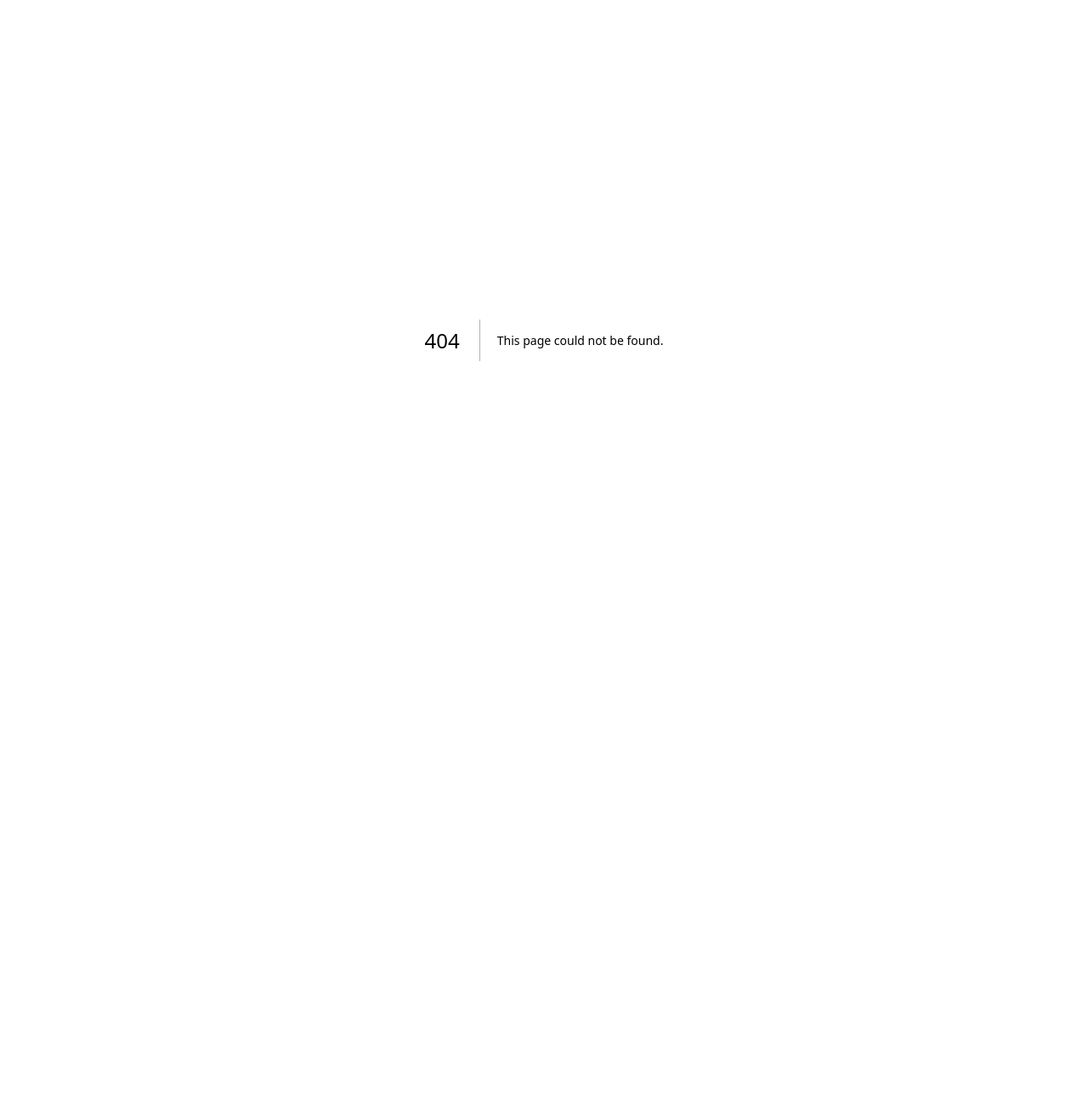
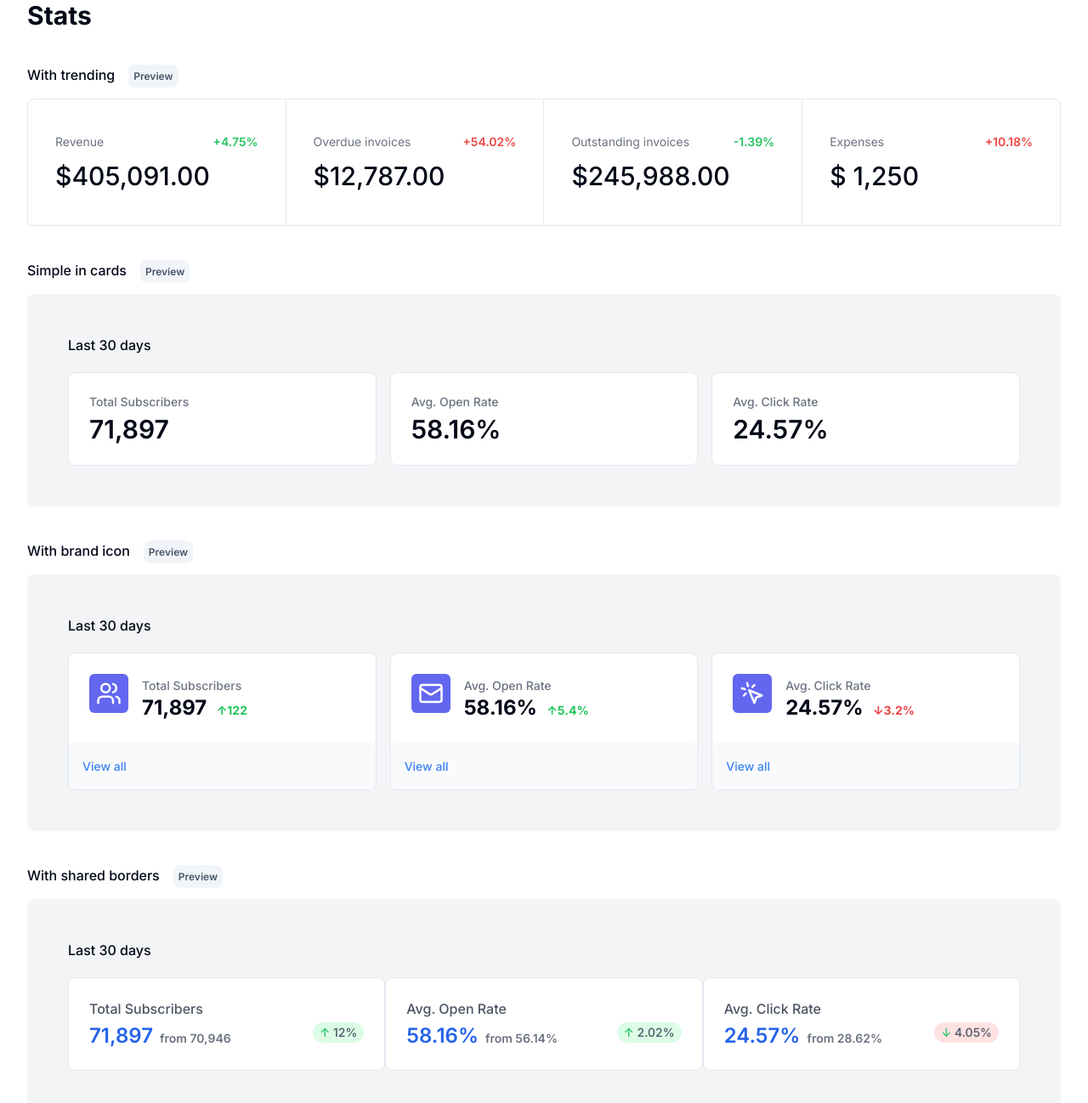
Before and after one commit to MrHacker26/polished-ui, a Next.js app: page /application-ui/data-display/stats in a window 1280 px wide. Before the commit this address had no page. Shown: the top 1298 px of the page at 85% size. Before the commit the page ends 800 px from the top, so only its background shows below. Built offline with nearby package versions, Linux system fonts and the light colour scheme.

Commit message:
feat(data-display): add stats page

```diff
--- /dev/null
+++ b/src/app/application-ui/data-display/stats/_components/card.tsx
@@ -0,0 +1,22 @@
+import { cn } from '@/lib/utils'
+
+export type CardProps = {
+  title: string
+  value: string
+  percentage: string
+  percentageColor?: 'green' | 'red'
+  customStyles?: string
+}
+
+export default function Card({ title, value, percentage, customStyles, percentageColor }: CardProps) {
+  const percentageColorToApply = percentageColor === 'red' ? 'text-red-500' : 'text-green-500'
+  return (
+    <div className={cn('flex w-full flex-col border px-8 py-10', customStyles)}>
+      <div className="flex justify-between">
+        <div className="pb-3 text-sm text-gray-500">{title}</div>
+        <div className={cn('text-sm font-semibold text-gray-500', percentageColorToApply)}>{percentage}</div>
+      </div>
+      <div className="text-3xl font-medium">{value}</div>
+    </div>
+  )
+}
--- /dev/null
+++ b/src/app/application-ui/data-display/stats/page.tsx
@@ -0,0 +1,190 @@
+'use client'
+
+import { Mail, MousePointerClick, Users } from 'lucide-react'
+import Card, { CardProps } from './_components/card'
+
+const cardData: CardProps[] = [
+  { title: 'Revenue', value: '$405,091.00', percentage: '+4.75%', customStyles: 'rounded-tl-lg' },
+  {
+    title: 'Overdue invoices',
+    value: '$12,787.00',
+    percentage: '+54.02%',
+    customStyles: 'border-l-0 ',
+    percentageColor: 'red',
+  },
+  { title: 'Outstanding invoices', value: '$245,988.00', percentage: '-1.39%', customStyles: 'border-l-0' },
+  {
+    title: 'Expenses',
+    value: '$ 1,250',
+    percentage: '+10.18%',
+    percentageColor: 'red',
+    customStyles: 'rounded-tr-lg border-l-0',
+  },
+]
+
+const StatsPage = () => {
+  return (
+    <div className="container space-y-10">
+      <div className="text-3xl font-bold">Stats</div>
+      <div>
+        <div className="mb-4 font-medium">
+          With trending
+          <span className="ml-4 rounded-lg bg-slate-100 p-1.5 text-xs font-semibold text-slate-600">Preview</span>
+        </div>
+
+        <div className="flex">
+          {cardData.map((card, index) => (
+            <Card key={index} {...card} />
+          ))}
+        </div>
+      </div>
+
+      <div>
+        <div className="mb-4 font-medium">
+          <div className="mb-4">
+            Simple in cards
+            <span className="ml-4 rounded-lg bg-slate-100 p-1.5 text-xs font-semibold text-slate-600">Preview</span>
+          </div>
+          <div className="flex flex-col space-y-4 rounded-lg bg-gray-100 p-12">
+            <div className="mb-1 font-medium">Last 30 days</div>
+            <div className="mb-4 grid grid-cols-3 justify-between gap-x-4">
+              <div className="space-y-1 rounded-lg border bg-white p-6">
+                <div className="text-sm text-gray-500">Total Subscribers</div>
+                <div className="text-3xl font-semibold">71,897</div>
+              </div>
+              <div className="space-y-1 rounded-lg border bg-white p-6">
+                <div className="text-sm text-gray-500">Avg. Open Rate</div>
+                <div className="text-3xl font-semibold">58.16%</div>
+              </div>
+              <div className="space-y-1 rounded-lg border bg-white p-6">
+                <div className="text-sm text-gray-500">Avg. Click Rate</div>
+                <div className="text-3xl font-semibold">24.57%</div>
+              </div>
+            </div>
+          </div>
+        </div>
+      </div>
+
+      <div>
+        <div className="mb-4 font-medium">
+          <div className="mb-4">
+            With brand icon
+            <span className="ml-4 rounded-lg bg-slate-100 p-1.5 text-xs font-semibold text-slate-600">Preview</span>
+          </div>
+          <div className="flex flex-col space-y-4 rounded-lg bg-gray-100 p-12">
+            <div className="mb-1 font-medium">Last 30 days</div>
+            <div className="mb-4 grid grid-cols-3 justify-between gap-x-4">
+              <div className="flex flex-col rounded-lg border bg-white ">
+                <div className="flex space-x-4 space-y-1 p-6">
+                  <Users className=" rounded-md bg-[#6367F0] p-2 text-white" size={46} />
+                  <div>
+                    <div className="text-sm text-gray-500">Total Subscribers</div>
+                    <div className="text-2xl font-bold">
+                      71,897
+                      <span className="ml-2 text-sm text-green-500"> &uarr;122</span>
+                    </div>
+                  </div>
+                </div>
+                <div className="rounded-lg bg-gray-50 p-4">
+                  <button className="text-sm text-blue-500">View all</button>
+                </div>
+              </div>
+
+              <div className="flex flex-col rounded-lg border bg-white ">
+                <div className="flex space-x-4 space-y-1 p-6">
+                  <Mail className="rounded-md bg-[#6367F0] p-2 text-white" size={46} />
+                  <div>
+                    <div className="text-sm text-gray-500">Avg. Open Rate</div>
+                    <div className="text-2xl font-bold">
+                      58.16%
+                      <span className="ml-2 text-sm text-green-500"> &uarr;5.4%</span>
+                    </div>
+                  </div>
+                </div>
+                <div className="rounded-lg bg-gray-50 p-4">
+                  <button className="text-sm text-blue-500">View all</button>
+                </div>
+              </div>
+
+              <div className="flex flex-col rounded-lg border bg-white">
+                <div className="flex space-x-4 space-y-1 p-6">
+                  <MousePointerClick className="rounded-md bg-[#6367F0] p-2 text-white" size={46} />
+                  <div>
+                    <div className="text-sm text-gray-500">Avg. Click Rate</div>
+                    <div className="text-2xl font-bold">
+                      24.57%
+                      <span className="ml-2 text-sm text-red-500"> &darr;3.2%</span>
+                    </div>
+                  </div>
+                </div>
+                <div className="rounded-lg bg-gray-50 p-4">
+                  <button className="text-sm text-blue-500">View all</button>
+                </div>
+              </div>
+            </div>
+          </div>
+        </div>
+      </div>
+
+      <div>
+        <div className="mb-4 font-medium">
+          <div className="mb-4">
+            With shared borders
+            <span className="ml-4 rounded-lg bg-slate-100 p-1.5 text-xs font-semibold text-slate-600">Preview</span>
+          </div>
+          <div className="flex flex-col space-y-4 rounded-lg bg-gray-100 p-12">
+            <div className="mb-1 font-medium">Last 30 days</div>
+            <div className="mb-4 grid grid-cols-3 justify-between">
+              <div className="space-y-1 rounded-lg border bg-white p-6">
+                <div className="text-base text-gray-600">Total Subscribers</div>
+                <div className="flex justify-between">
+                  <div className="text-2xl font-semibold text-blue-600">
+                    71,897
+                    <span className="ml-2 text-sm text-gray-500">from 70,946</span>
+                  </div>
+                  <div className="flex h-6 items-center justify-items-center rounded-xl bg-green-100 px-2 text-sm text-green-500">
+                    <div>
+                      &uarr; <span className="text-gray-600">12%</span>
+                    </div>
+                  </div>
+                </div>
+              </div>
+
+              <div className="space-y-1 rounded-lg border bg-white p-6">
+                <div className="text-base text-gray-600">Avg. Open Rate</div>
+                <div className="flex justify-between">
+                  <div className="text-2xl font-semibold text-blue-600">
+                    58.16%
+                    <span className="ml-2 text-sm text-gray-500">from 56.14%</span>
+                  </div>
+                  <div className="flex h-6 items-center justify-items-center rounded-xl bg-green-100 px-2 text-sm text-green-500">
+                    <div>
+                      &uarr; <span className="text-gray-600">2.02%</span>
+                    </div>
+                  </div>
+                </div>
+              </div>
+
+              <div className="space-y-1 rounded-lg border bg-white p-6">
+                <div className="text-base text-gray-600">Avg. Click Rate</div>
+                <div className="flex justify-between">
+                  <div className="text-2xl font-semibold text-blue-600">
+                    24.57%
+                    <span className="ml-2 text-sm text-gray-500">from 28.62%</span>
+                  </div>
+                  <div className="flex h-6 items-center justify-items-center rounded-xl bg-red-100 px-2 text-sm text-green-500">
+                    <div>
+                      &darr; <span className="text-gray-600">4.05%</span>
+                    </div>
+                  </div>
+                </div>
+              </div>
+            </div>
+          </div>
+        </div>
+      </div>
+    </div>
+  )
+}
+
+export default StatsPage
```
